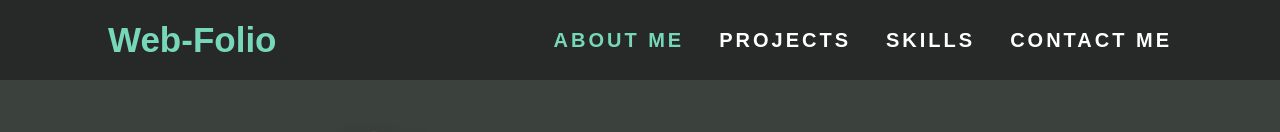
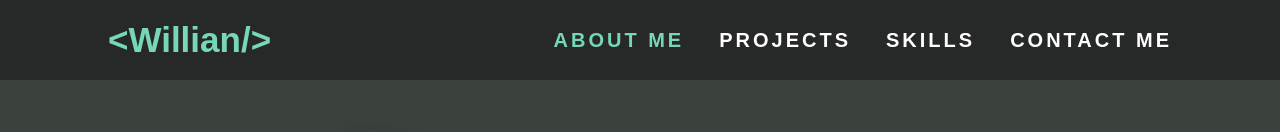
Before and after one commit to WillSs-Dev/webfolio, a React (Create React App) app: page / in a window 1280 px wide. Shown: the top 132 px of the page. Built offline with nearby package versions, Linux system fonts and the light colour scheme; a web font is replaced by a local one.

Commit message:
style: :lipstick: changes webfolio to <Willian /> on header

```diff
--- a/src/components/Header/index.jsx
+++ b/src/components/Header/index.jsx
@@ -14,7 +14,7 @@ const Header = () => {
 
   return (
     <Container>
-      <h3>Web-Folio</h3>
+      <h3>{'<Willian/>'}</h3>
       <ul>
         {sections.map((section) => (
           <ListItem section={section} key={section.name} scrollPosition={scrollPosition}/>
```
